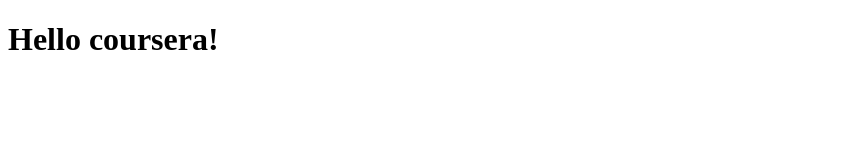
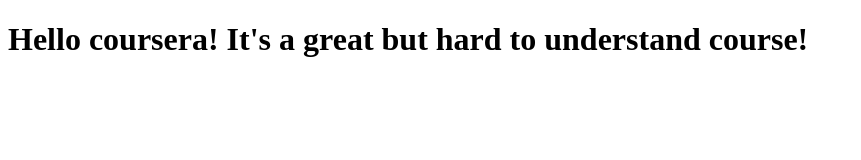
Before and after one commit to sumit-saha-007/coursera-test, a plain HTML site: page site/index.html in a window 1280 px wide. Shown: the whole page, without its empty margins (0-861 px from the left). Drawn offline with Linux system fonts and the light colour scheme.

Commit message:
Small addition to out page content.

```diff
--- a/site/index.html
+++ b/site/index.html
@@ -4,6 +4,6 @@
 	<title>Hello Coursera!</title>
 </head>
 <body>
-<h1>Hello coursera!</h1>
+<h1>Hello coursera! It's a great but hard to understand course!</h1>
 </body>
 </html>
```
